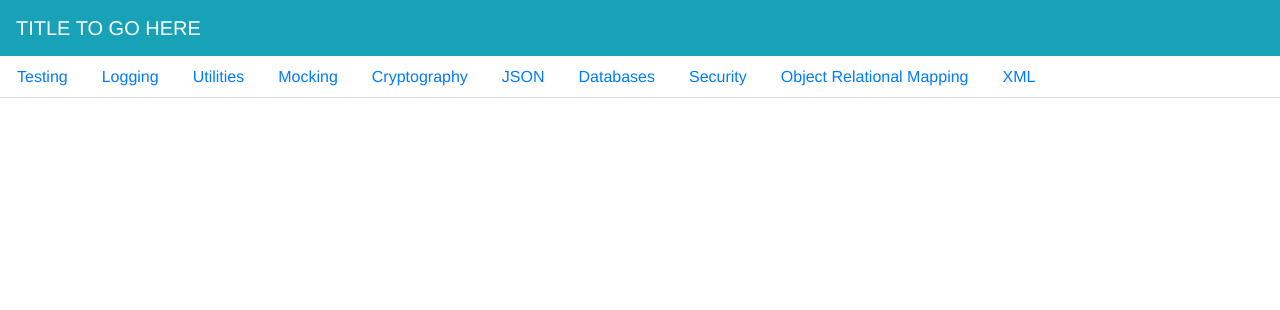
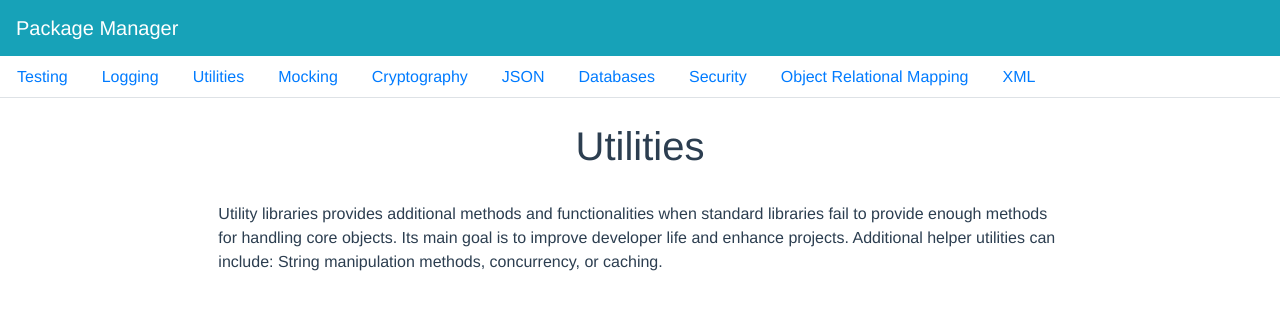
Before and after one commit to erichsueh/GoblinSharksProject3, a Vue app in the folder packageManager/: page /#/ in a window 1280 px wide. Shown: the top 310 px of the page. Built offline with nearby package versions, Linux system fonts and the light colour scheme.

Commit message:
included readme

```diff
--- a/packageManager/src/components/Home.vue
+++ b/packageManager/src/components/Home.vue
@@ -1,5 +1,6 @@
 <template>
   <div>
+    <div class="sticky">
       <b-nav tabs>
         <b-nav-item to="/testing">Testing</b-nav-item>
         <b-nav-item to="/logging">Logging</b-nav-item>
@@ -12,6 +13,25 @@
         <b-nav-item to="/object-relational-mapping">Object Relational Mapping</b-nav-item>
         <b-nav-item to="/xml">XML</b-nav-item>
       </b-nav>
+    </div>
+
+    <center>
+	    <div>
+        <br>
+        <h1>Utilities</h1>
+        <br>
+        <b-row>
+          <b-col cols="2">
+          </b-col>
+          <b-col cols="">
+            <p class="homeTxt"> Utility libraries provides additional methods and functionalities when standard libraries fail to provide enough methods for handling core objects. Its main goal is to improve developer life and	enhance projects. Additional helper utilities can include: String manipulation methods, concurrency, or caching. </p>
+          </b-col>
+          <b-col cols="2">
+          </b-col>
+        </b-row>
+	    </div>
+	 </center>
+
   </div>
 </template>
 
--- a/packageManager/src/components/Navigationbar.vue
+++ b/packageManager/src/components/Navigationbar.vue
@@ -4,7 +4,7 @@
 
       <b-navbar-toggle target="nav_collapse"></b-navbar-toggle>
 
-      <b-navbar-brand href="#/">TITLE TO GO HERE</b-navbar-brand>
+      <b-navbar-brand href="#/">Package Manager</b-navbar-brand>
 
       <b-collapse is-nav id="nav_collapse">
 
```
Also changed, not shown: 1 other file (tests, documents, lock files or other folders). Lines whose indentation alone changed are shown as unchanged.
